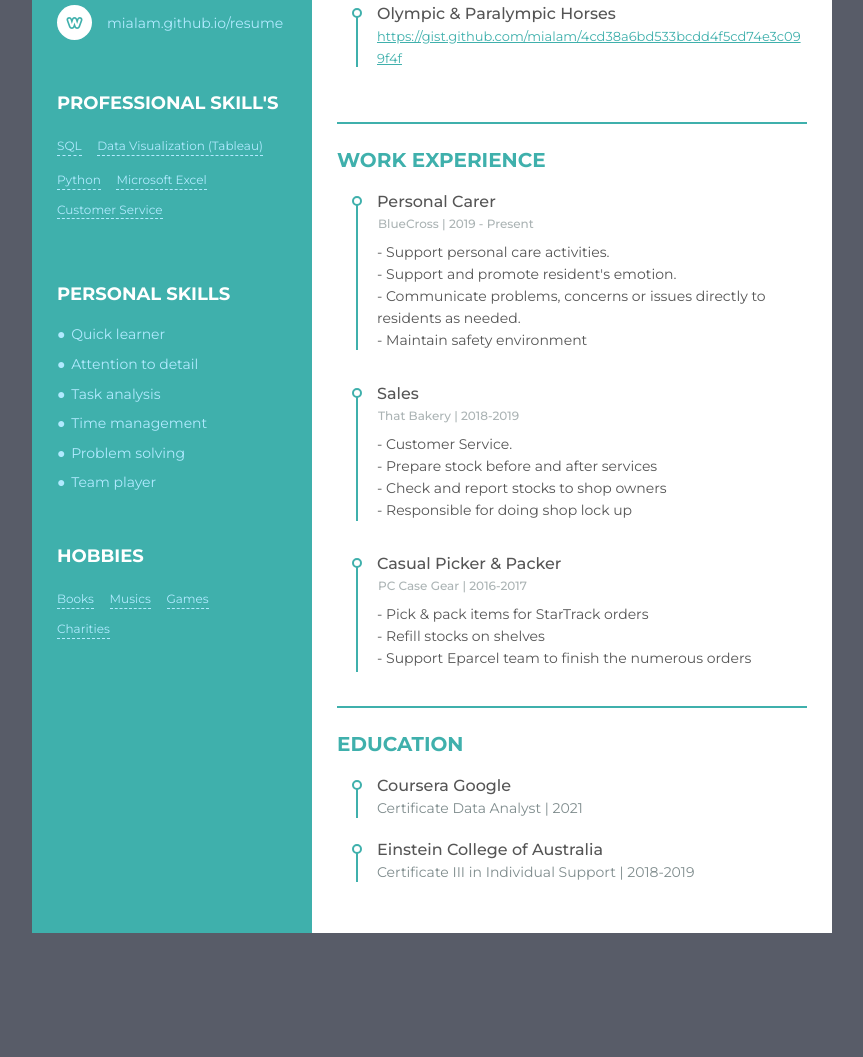
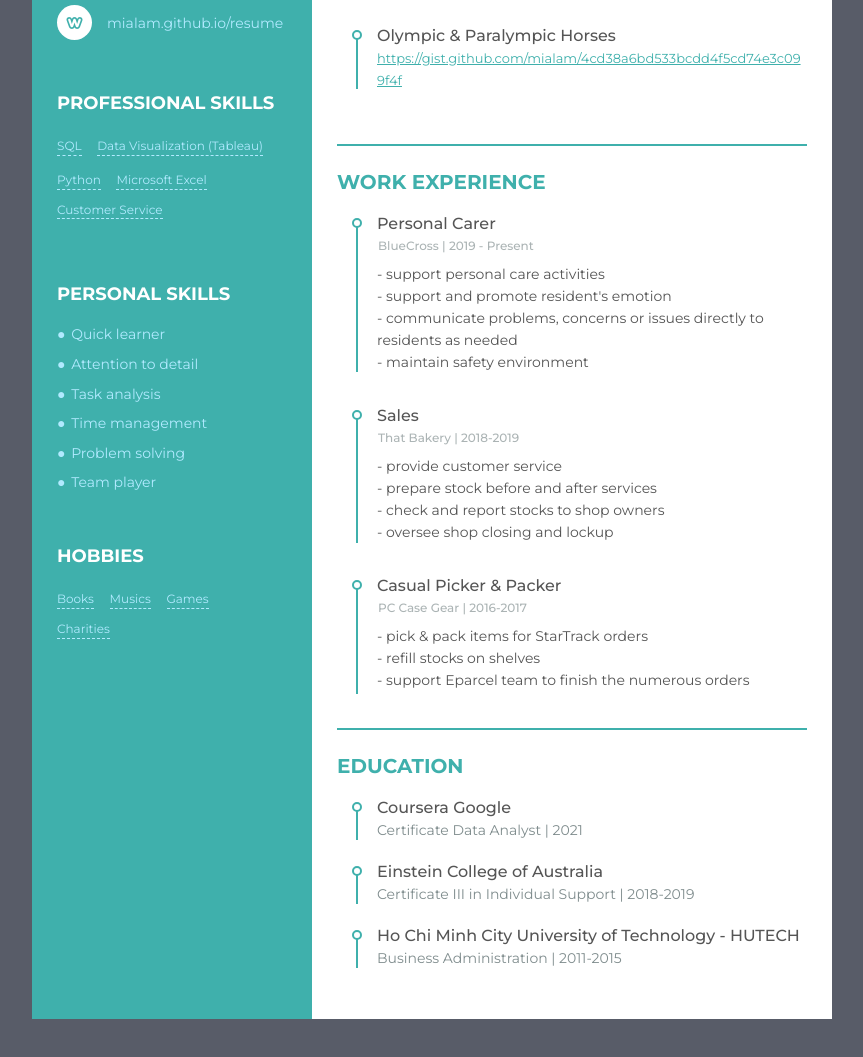
Before and after one commit to mialam/resume, a plain HTML site: page index.html in a window 1280 px wide. Shown: the part 487-1544 px from the top of the page, without its empty margins (208-1071 px from the left). Before the commit the page ends 1470 px from the top, so only its background shows below. Drawn offline with Linux system fonts and the light colour scheme.

Commit message:
Update info

```diff
--- a/index.html
+++ b/index.html
@@ -351,7 +351,7 @@
       </div>
       <div class="resume_item resume_skills">
         <div class="title">
-          <p style="font-size: 18px;" class="bold">Professional skill's</p>
+          <p style="font-size: 18px;" class="bold">Professional skills</p>
         </div>
         <ul>
           <li>
@@ -455,7 +455,7 @@
       </div>
       <p style="text-align: justify;">
         A quick learner with attention to detail, passionate and highly motivated young professional in data analytics.
-        A reliable team member with a positive communication style, experienced in collaborating with team members.
+        A reliable team player with a positive communication style, experienced in collaborating with different teams and departments.
         Looking to secure a long-term graduate role to dedicate my skillset to the business growth.
       </p>
     </div>
@@ -512,21 +512,20 @@
           <div class="date"> Personal Carer </div>
           <div class="info">
             <p class="semi-bold cv--experience--company">BlueCross | 2019 - Present</p>
-            <p> - Support personal care activities. </p <p>
-            <p>- Support and promote resident's emotion.</p>
-            </p>
-            <p>- Communicate problems, concerns or issues directly to residents as needed.</p>
-            <p>- Maintain safety environment</p>
+            <p>- support personal care activities</p>
+            <p>- support and promote resident's emotion</p>
+            <p>- communicate problems, concerns or issues directly to residents as needed</p>
+            <p>- maintain safety environment</p>
           </div>
         </li>
         <li class="cv--experience--item cv--experience--item--2">
           <div class="date">Sales</div>
           <div class="info">
             <p class="semi-bold cv--experience--company">That Bakery | 2018-2019 </p>
-            <p>- Customer Service.</p>
-            <p> - Prepare stock before and after services</p>
-            <p> - Check and report stocks to shop owners</p>
-            <p>- Responsible for doing shop lock up</p>
+            <p>- provide customer service</p>
+            <p>- prepare stock before and after services</p>
+            <p>- check and report stocks to shop owners</p>
+            <p>- oversee shop closing and lockup</p>
 
           </div>
         </li>
@@ -534,10 +533,9 @@
           <div class="date">Casual Picker & Packer</div>
           <div class="info">
             <p class="semi-bold cv--experience--company">PC Case Gear | 2016-2017</p>
-            <p>- Pick & pack items for StarTrack orders
-            </p>
-            <p>- Refill stocks on shelves </p>
-            <p>- Support Eparcel team to finish the numerous orders </p>
+            <p>- pick & pack items for StarTrack orders</p>
+            <p>- refill stocks on shelves</p>
+            <p>- support Eparcel team to finish the numerous orders</p>
           </div>
         </li>
       </ul>
@@ -561,6 +559,12 @@
             <p style="color: #7f8c8d;">Certificate III in Individual Support | 2018-2019</p>
           </div>
         </li>
+        <li>
+          <div class="date">Ho Chi Minh City University of Technology - HUTECH</div>
+          <div class="info">
+            <p style="color: #7f8c8d;">Business Administration | 2011-2015</p>
+          </div>
+        </li>
       </ul>
     </div>
   </div>
```
